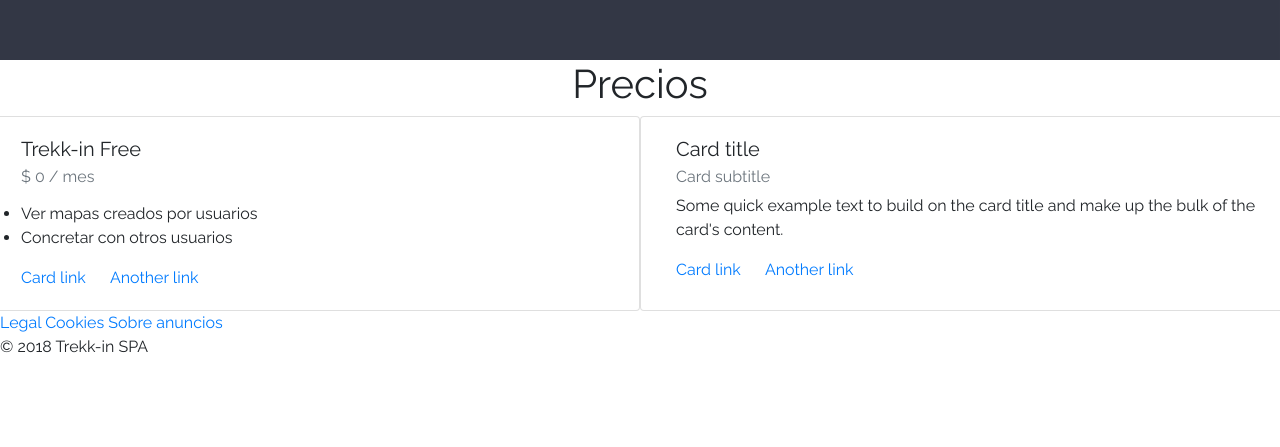
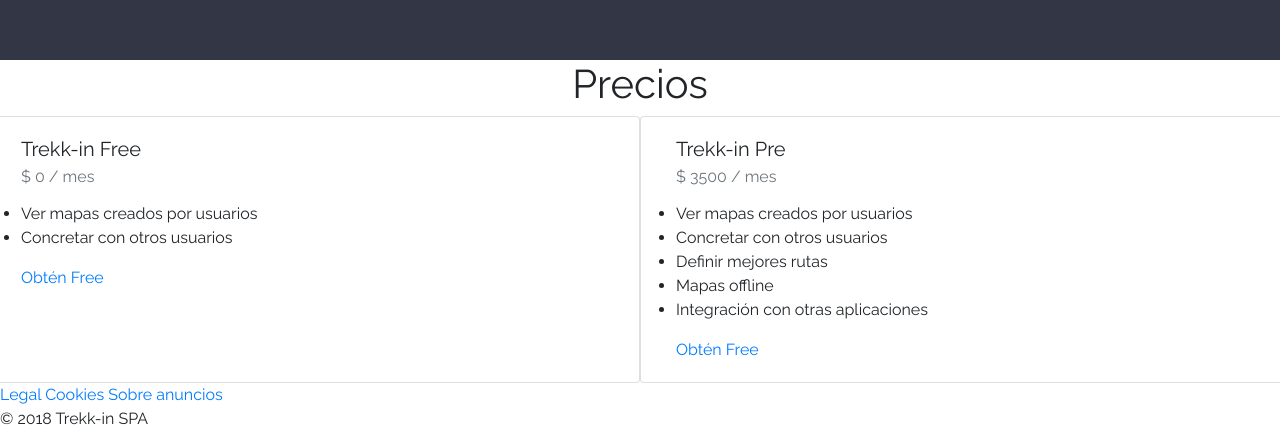
Before and after one commit to danielavelasquezvergara/Prueba-Startup-Treek-in, a plain HTML site: page index.html in a window 1280 px wide. Shown: the part 1907-2354 px from the top of the page. Before the commit the page ends 2282 px from the top, so only its background shows below. Drawn offline with nearby package versions, Linux system fonts and the light colour scheme.

Commit message:
fdgkjsdg

```diff
--- a/index.html
+++ b/index.html
@@ -78,18 +78,25 @@
               <li>Ver mapas creados por usuarios</li>
               <li>Concretar con otros usuarios</li>
             </ul></p>
-            <a href="#" class="card-link">Card link</a>
-            <a href="#" class="card-link">Another link</a>
+            <a href="#" class="card-link">Obtén Free</a>
+
           </div>
         </div>
         <div class="card col-xs-12 col-md-6" style="width: 18rem;">
           <div class="card-body">
-            <h5 class="card-title">Card title</h5>
-            <h6 class="card-subtitle mb-2 text-muted">Card subtitle</h6>
-            <p class="card-text">Some quick example text to build on the card title and make up the bulk of the card's
-              content.</p>
-            <a href="#" class="card-link">Card link</a>
-            <a href="#" class="card-link">Another link</a>
+            <h5 class="card-title">Trekk-in Pre</h5>
+            <h6 class="card-subtitle mb-2 text-muted">$ 3500 / mes</h6>
+            <p class="card-text">
+              <ul>
+                <li>Ver mapas creados por usuarios</li>
+                <li>Concretar con otros usuarios</li>
+                <li>Definir mejores rutas</li>
+                <li>Mapas offline</li>
+                <li>Integración con otras aplicaciones</li>
+              </ul>
+            </p>
+            <a href="#" class="card-link">Obtén Free</a>
+
           </div>
         </div>
       </div>
```
